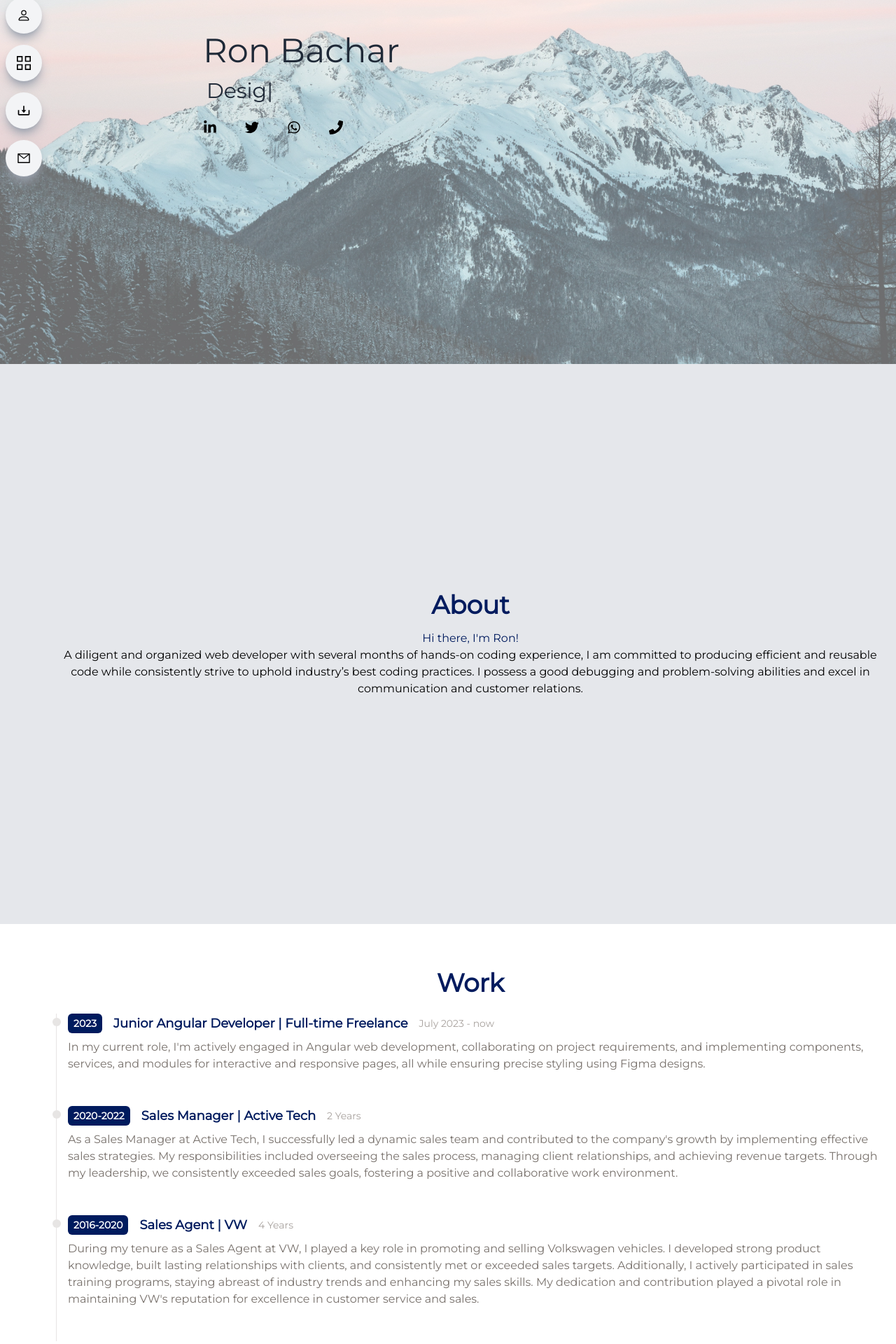
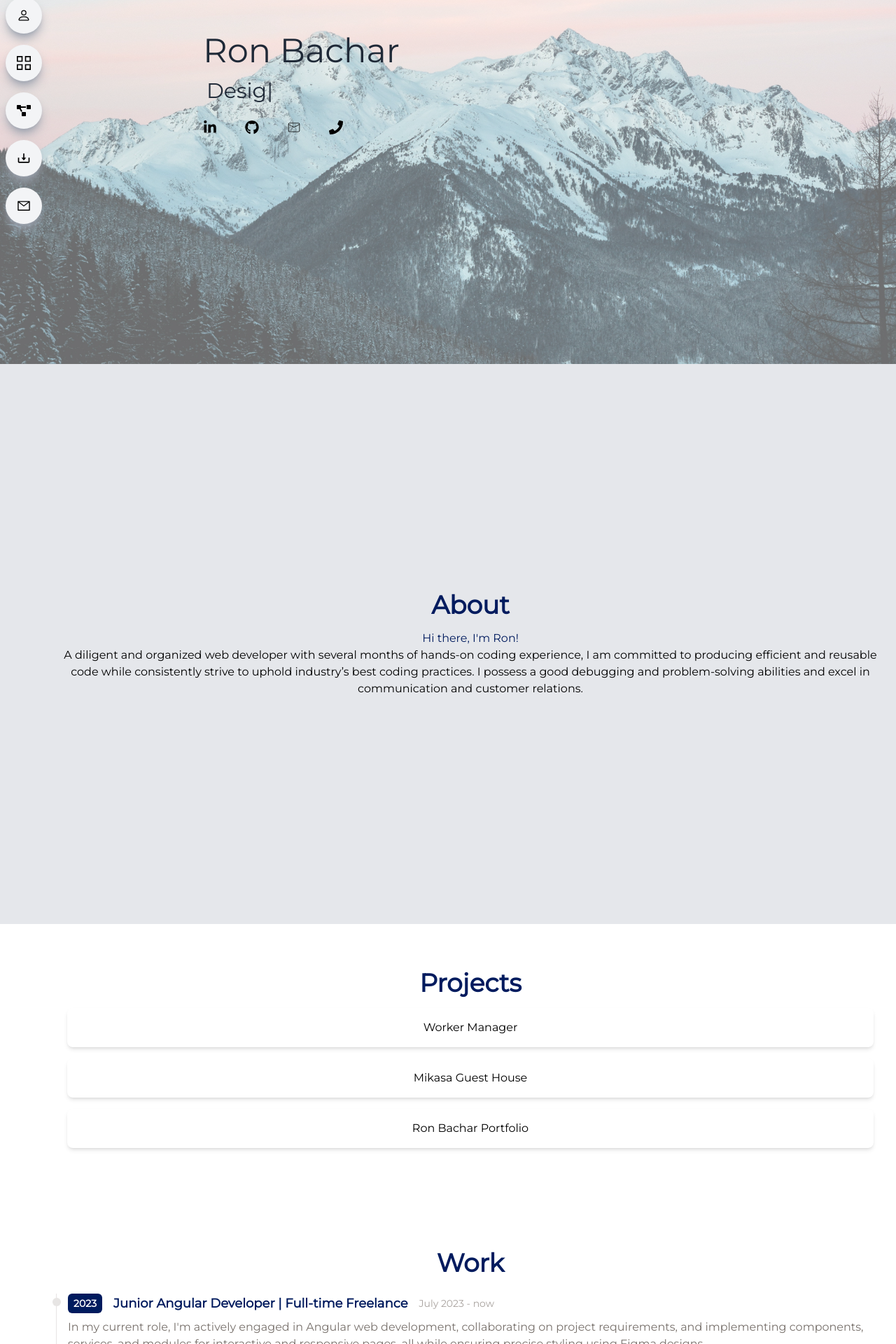
Before and after one commit to RonBachar/my-site, a React (Vite) app: page / in a window 1280 px wide. Shown: the part 280-2200 px from the top of the page at 70% size. Built offline with nearby package versions, Linux system fonts and the light colour scheme.

Commit message:
projects commit

```diff
--- a/src/App.jsx
+++ b/src/App.jsx
@@ -7,7 +7,7 @@ import Work from "./components/Work";
 import Contact from "./components/Contact";
 import About from "./components/About";
 import Technology from "./components/Technology";
-
+import Projects from './components/Projects'
 function App() {
   const [isNavOpen, setIsNavOpen] = useState(false); // Use useState here
 
@@ -21,6 +21,7 @@ function App() {
       <Sidenav isNavOpen={isNavOpen} toggleNav={toggleNav} />
       <Main />
       <About />
+      <Projects/>
       <Work />
       <Technology />
       <Contact />
--- a/src/components/Main.jsx
+++ b/src/components/Main.jsx
@@ -1,14 +1,9 @@
 import React from "react";
 import image from "../assets/hero.jpg"; // Provide the correct relative path
 import { TypeAnimation } from "react-type-animation";
-import {
-  FaTwitter,
-  FaFacebookF,
-  FaInstagram,
-  FaLinkedinIn,
-  FaPhone,
-  FaWhatsapp
-} from "react-icons/fa";
+import { CiMail } from "react-icons/ci";
+
+import { FaLinkedinIn, FaWhatsapp, FaGithub, FaPhone } from "react-icons/fa";
 
 const Main = () => {
   return (
@@ -40,20 +35,26 @@ const Main = () => {
             />
           </h2>
           <div className="flex justify-between pt-6 max-w-[200px] w-full">
-            <a href="https://linkedin.com/in/ron-bachar" target="_blank" rel="noopener noreferrer">
+            <a
+              href="https://linkedin.com/in/ron-bachar"
+              target="_blank"
+              rel="noopener noreferrer"
+            >
               <FaLinkedinIn className="cursor-pointer" size={20} />
             </a>
-            <a href="https://twitter.com/Ron82950274" target="_blank" rel="noopener noreferrer">
-              <FaTwitter className="cursor-pointer" size={20} />
+            <a
+              href="https://github.com/RonBachar"
+              target="_blank"
+              rel="noopener noreferrer"
+            >
+              <FaGithub className="cursor-pointer" size={20} />
             </a>
-            <a href="https://wa.me/0544631809">
-              <FaWhatsapp className="cursor-pointer" size={20} />
+            <a href="mailto:ron.bachar@outlook.com">
+              <CiMail className="cursor-pointer" size={20} />
             </a>
             <a href="tel:0544631809">
               <FaPhone className="cursor-pointer" size={20} />
             </a>
-
-
           </div>
         </div>
       </div>
--- a/src/components/Projects.jsx
+++ b/src/components/Projects.jsx
@@ -2,62 +2,42 @@ import React from "react";
 
 const Projects = () => {
   return (
-    <div
-      id="projects"
-      className="w-full h-screen py-10 bg-gray-200 flex flex-col justify-center  m-auto md:pl-20 p-4 py-16"
-    >
+    <div id="projects" className="m-auto md:pl-20 p-4 py-16 ">
       <h1 className="text-4xl font-bold text-[#001b5e] mb-4 text-center">
         Projects
       </h1>
-      <div className="container mx-auto px-5 py-2 lg:px-32 ">
-        <div className="-m-1 flex flex-wrap md:-m-2">
-          <div className="flex w-1/2 flex-wrap">
-            <div className="w-1/2 p-1 md:p-2">
-              <img
-                alt="gallery"
-                className="block h-full w-full rounded-lg object-cover object-center  "
-                src="https://tecdn.b-cdn.net/img/Photos/Horizontal/Nature/4-col/img%20(70).webp"
-              />
-            </div>
-            <div className="w-1/2 p-1 md:p-2">
-              <img
-                alt="gallery"
-                className="block h-full w-full rounded-lg object-cover object-center"
-                src="https://tecdn.b-cdn.net/img/Photos/Horizontal/Nature/4-col/img%20(72).webp"
-              />
-            </div>
-            <div className="w-full p-1 md:p-2">
-              <img
-                alt="gallery"
-                className="block h-full w-full rounded-lg object-cover object-center"
-                src="https://tecdn.b-cdn.net/img/Photos/Horizontal/Nature/4-col/img%20(73).webp"
-              />
-            </div>
-          </div>
-          <div className="flex w-1/2 flex-wrap">
-            <div className="w-full p-1 md:p-2">
-              <img
-                alt="gallery"
-                className="block h-full w-full rounded-lg object-cover object-center"
-                src="https://tecdn.b-cdn.net/img/Photos/Horizontal/Nature/4-col/img%20(74).webp"
-              />
-            </div>
-            <div className="w-1/2 p-1 md:p-2">
-              <img
-                alt="gallery"
-                className="block h-full w-full rounded-lg object-cover object-center"
-                src="https://tecdn.b-cdn.net/img/Photos/Horizontal/Nature/4-col/img%20(75).webp"
-              />
-            </div>
-            <div className="w-1/2 p-1 md:p-2">
-              <img
-                alt="gallery"
-                className="block h-full w-full rounded-lg object-cover object-center"
-                src="https://tecdn.b-cdn.net/img/Photos/Horizontal/Nature/4-col/img%20(77).webp"
-              />
-            </div>
-          </div>
-        </div>
+
+      <div className="w-full w-1/2 ">
+        <a
+          href="https://worker-manager.netlify.app/"
+          target="_blank"
+          rel="noopener noreferrer"
+          className="block bg-white rounded-lg shadow-md p-4 text-center m-4"
+        >
+          Worker Manager
+        </a>
+      </div>
+
+      <div className="w-full w-1/2 ">
+        <a
+          href="https://mikasa-guest-house.netlify.app/"
+          target="_blank"
+          rel="noopener noreferrer"
+          className="block bg-white rounded-lg shadow-md p-4 text-center m-4"
+        >
+          Mikasa Guest House
+        </a>
+      </div>
+
+      <div className="w-full ">
+        <a
+          href="https://ron-bachar.netlify.app/"
+          target="_blank"
+          rel="noopener noreferrer"
+          className="block bg-white rounded-lg shadow-md p-4 text-center m-4"
+        >
+          Ron Bachar Portfolio
+        </a>
       </div>
     </div>
   );
--- a/src/components/Sidenav.jsx
+++ b/src/components/Sidenav.jsx
@@ -3,10 +3,12 @@ import {
   AiOutlineHome,
   AiOutlineMenu,
   AiOutlineMail,
+
 } from "react-icons/ai";
 import { BsPerson } from "react-icons/bs";
 import { GrProjects } from "react-icons/gr";
 import { BiDownload } from "react-icons/bi";
+import { FaProjectDiagram } from "react-icons/fa";
 
 const Sidenav = () => {
   const [nav, setNav] = useState(false);
@@ -46,6 +48,14 @@ const Sidenav = () => {
           >
             <GrProjects size={20} />
             <span className="pl-4">Work</span>
+          </a>
+          <a
+            href="#projects"
+            className="w-[75%] flex justify-center items-center rounded-full shadow-lg bg-gray-100 shadow-gray-400 m-2 p-4 cursor-pointer hover:scale-110 ease-in duration-200"
+            onClick={toggleNav}
+          >
+            <FaProjectDiagram size={20} />
+            <span className="pl-4">Projects</span>
           </a>
 
           <a
@@ -87,6 +97,12 @@ const Sidenav = () => {
               <GrProjects size={20} />
             </a>
             <a
+              href="#projects"
+              className="rounded-full shadow-lg bg-gray-100 shadow-gray-400 m-2 p-4 cursor-pointer hover:scale-110 ease-in duration-300"
+            >
+              <FaProjectDiagram size={20} />
+            </a>
+            <a
               href="#resume"
               className="rounded-full shadow-lg bg-gray-100 shadow-gray-400 m-2 p-4 cursor-pointer hover:scale-110 ease-in duration-300"
             >
--- a/src/components/Technology.jsx
+++ b/src/components/Technology.jsx
@@ -18,7 +18,7 @@ import { SiExpress } from "react-icons/si";
 
 const Technology = () => {
   return (
-    <div className="w-full max-w-screen-lg mx-auto h-screen py-10  flex flex-col justify-center p-4 md:pl-20 py-16">
+    <div className="w-full  py-10  flex flex-col justify-center p-4 md:pl-20 ">
 
       <h1 className="text-4xl font-bold text-[#001b5e] mb-6 text-center">Technologies</h1>
 
```
Also changed, not shown: 1 other file (tests, documents, lock files or other folders).
